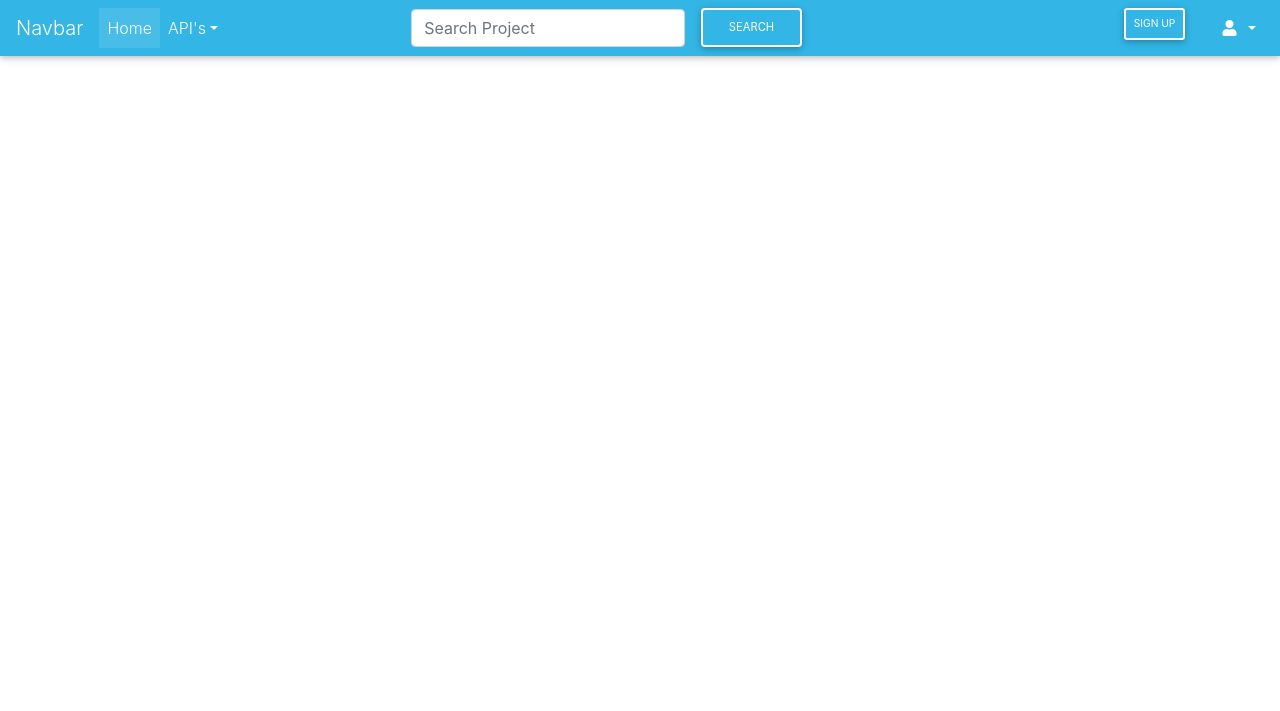
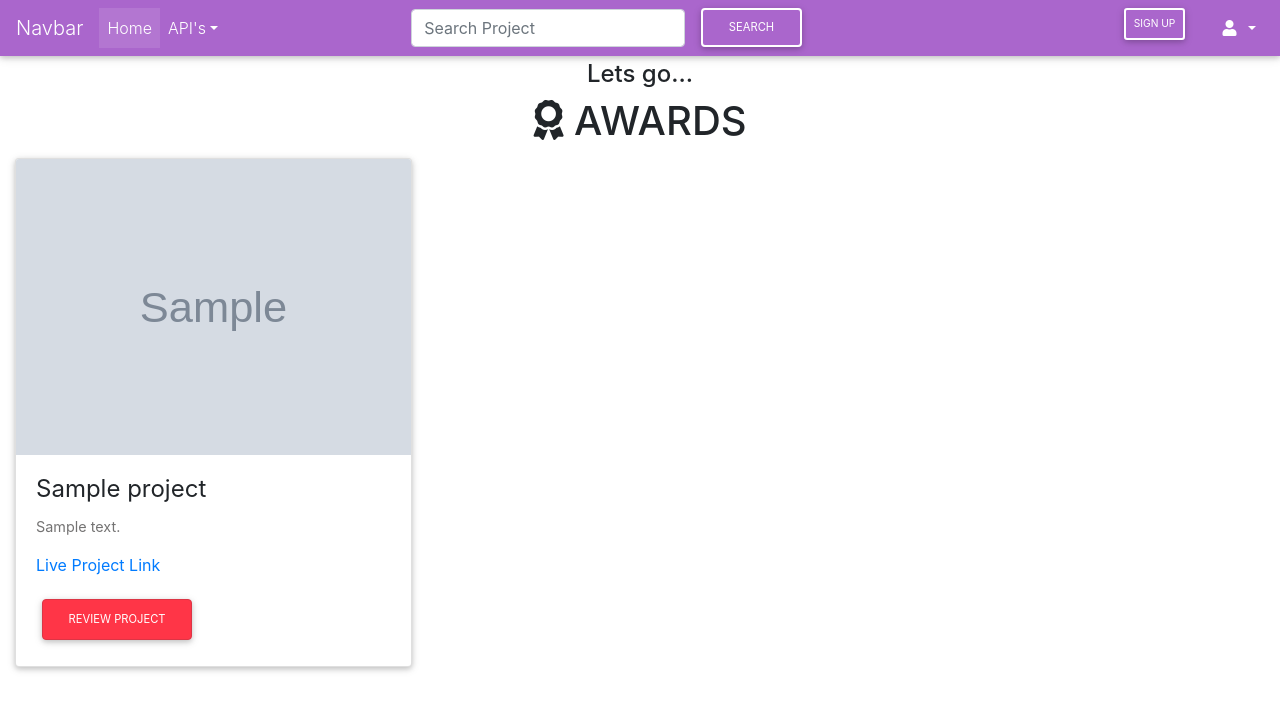
Before and after one commit to JacqulineWangu/AWARDS, a Django app: page / in a window 1280 px wide. Shown: the top 711 px of the page. Run offline with Django 3.2, Linux system fonts and the light colour scheme; tables that the repository leaves empty hold one stand-in row (values such as "Sample post"); grey boxes marked "Sample" are stand-in pictures; some libraries are stand-ins or nearby versions.

Commit message:
added an awards icon followed by the awards name in the index.html file

```diff
--- a/AWARDS_APP/templates/Awards/base.html
+++ b/AWARDS_APP/templates/Awards/base.html
@@ -6,7 +6,7 @@
     <meta charset="UTF-8">
     <meta name="viewport" content="width=device-width, initial-scale=1.0">
     <meta http-equiv="X-UA-Compatible" content="ie=edge">
-    <title>Moringa Project Awards</title>
+    <title>AWARDS</title>
     {% block styles %}
 
      <!-- Font Awesome -->
--- a/AWARDS_APP/templates/Awards/index.html
+++ b/AWARDS_APP/templates/Awards/index.html
@@ -1 +1,61 @@
 {% extends 'Awards/base.html' %}
+
+{% block content %}
+<div class="container-fluid">
+    <div>
+        <h4 class="text-center heading">Lets go...</h4>
+        <h1 class="text-center heading"><i class="fas fa-award"></i> AWARDS</h1>
+    </div>
+    <div class="row">
+        {% for image in all_images%}
+
+        <div class="col-md-4 main-page d-flex" style=" margin-top: 5px;">
+            <div class="card card-cascade wider flex-fill ">
+
+                <!-- Card image -->
+                <div class="view view-cascade overlay">
+                    <a data-toggle="modal" data-target="#{{image.id}}"><img class="card-img-top"
+                            src="{{image.image.url}}" alt="{{image.title}}"></a>
+                </div>
+                <!--Card content-->
+                <div class="card-body">
+
+                    <!--Title-->
+                    <h4 class="card-title">{{image.title}}</h4>
+                    <!--Text-->
+                    <p class="card-text">{{image.details}}</p>
+                    <p><a href="{{image.link}}">Live Project Link</a></p>
+
+                    <a href="{% url 'project_review' image.pk %}" class="btn btn-danger btn-md">Review Project</a>
+
+                </div>
+            </div>
+        </div>
+        <!--Modal: modalYT-->
+        <div class="modal fade" id="{{image.id}}" tabindex="-1" role="dialog" aria-labelledby="myModalLabel"
+            aria-hidden="true">
+            <div class="modal-dialog modal-lg" role="document">
+                        <div class="embed-responsive embed-responsive-16by9">
+                            <img class="embed-responsive-item" src="{{image.image.url}}" alt="Image Loading"
+                                style="margin:10px;" allowfullscreen>
+                        </div>
+
+            </div>
+        </div>
+        <!--Modal: modalYT-->
+
+
+        {% empty %}
+        <div class="container">
+        <div class="row">
+            <h1 class="text-center" style="font-style:italics;"> No Images Yet</h1>
+        </div>
+        {% endfor %}
+    </div>
+    <!-- Card deck -->
+    <div class="row">
+    </div>
+
+</div>
+</div>
+{% endblock %}
--- a/AWARDS_APP/templates/navbar.html
+++ b/AWARDS_APP/templates/navbar.html
@@ -1,5 +1,5 @@
 <!--Navbar -->
-<nav class="mb-1 navbar navbar-expand-lg navbar-dark info-color">
+<nav class="mb-1 navbar navbar-expand-lg navbar-dark secondary-color">
     <a class="navbar-brand" href="{% url 'home' %}">Navbar</a>
     <button class="navbar-toggler" type="button" data-toggle="collapse" data-target="#navbarSupportedContent-333"
         aria-controls="navbarSupportedContent-333" aria-expanded="false" aria-label="Toggle navigation">
```
